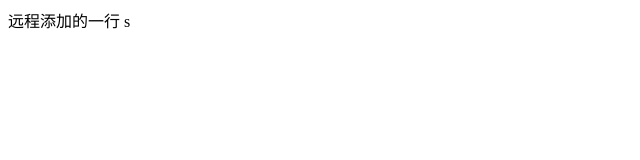
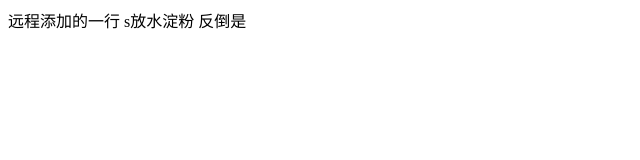
Before and after one commit to horahora/Hello, a website: page app/index.html in a window 1280 px wide. Shown: the whole page, without its empty margins (0-640 px from the left). Drawn offline with Linux system fonts and the light colour scheme.

Commit message:
feat: 增加文本

```diff
--- a/app/index.html
+++ b/app/index.html
@@ -1,13 +1,10 @@
 <!DOCTYPE html>
 <html lang="zh-cmn-Hans">
-<head>
-  <meta charset="UTF-8">
-  <title>Document</title>
-</head>
-<body>
-
-远程添加的一行
-
-s
-</body>
+  <head>
+    <meta charset="UTF-8" />
+    <title>Document</title>
+  </head>
+  <body>
+    远程添加的一行 s放水淀粉 反倒是
+  </body>
 </html>
```
